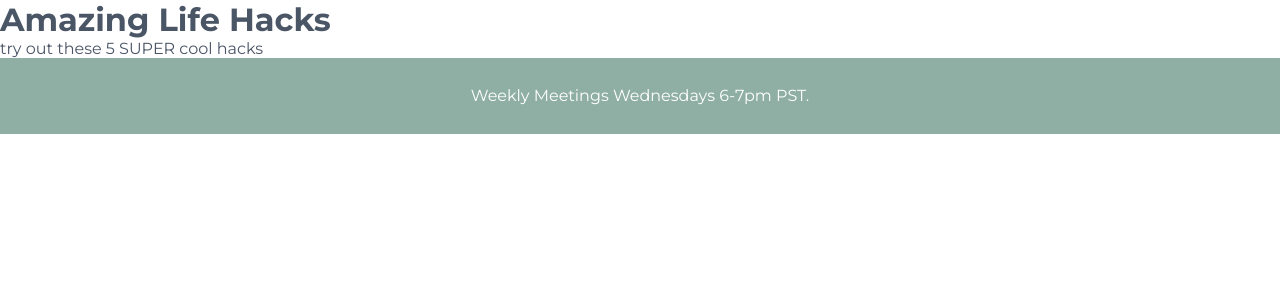
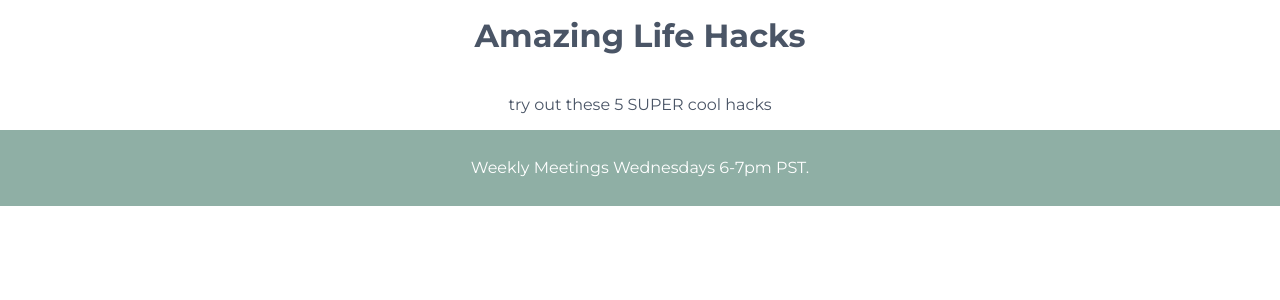
Before and after one commit to include-davis/Leads-Training-2025, a Next.js app: page /task3/amazing-life-hacks in a window 1280 px wide. Shown: the top 300 px of the page. Built offline with nearby package versions, Linux system fonts and the light colour scheme.

Commit message:
added some basic styling to blogs

```diff
--- /dev/null
+++ b/app/(pages)/task3/[slug]/blogPost.module.scss
@@ -0,0 +1,8 @@
+.mainContainer {
+    margin: 1rem 0;
+    display: flex;
+    flex-direction: column;
+    justify-content: center;
+    align-items: center;
+    gap: 2.5rem;
+}
--- a/app/(pages)/task3/[slug]/page.jsx
+++ b/app/(pages)/task3/[slug]/page.jsx
@@ -1,4 +1,5 @@
 import blogPosts from "@/app/(data)/blog";
+import styles from "./blogPost.module.scss"
 
 export async function generateStaticParams() {
     return blogPosts.map(post => ({
@@ -10,7 +11,7 @@ export default async function BlogPost ({params}) {
     const resolvedParams = await params;
     const post = blogPosts.find(post => post.slug == resolvedParams.slug)
     return (
-        <main>
+        <main className={styles.mainContainer}>
             <h1>
                 {post.title}
             </h1>
```
